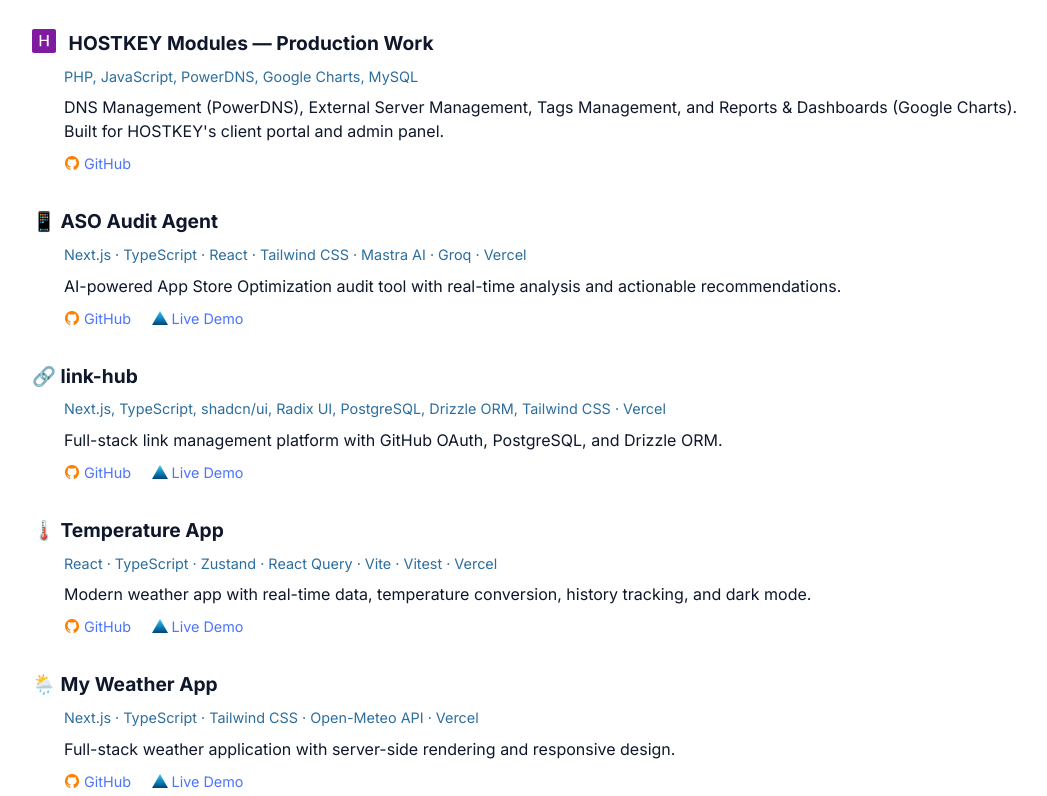
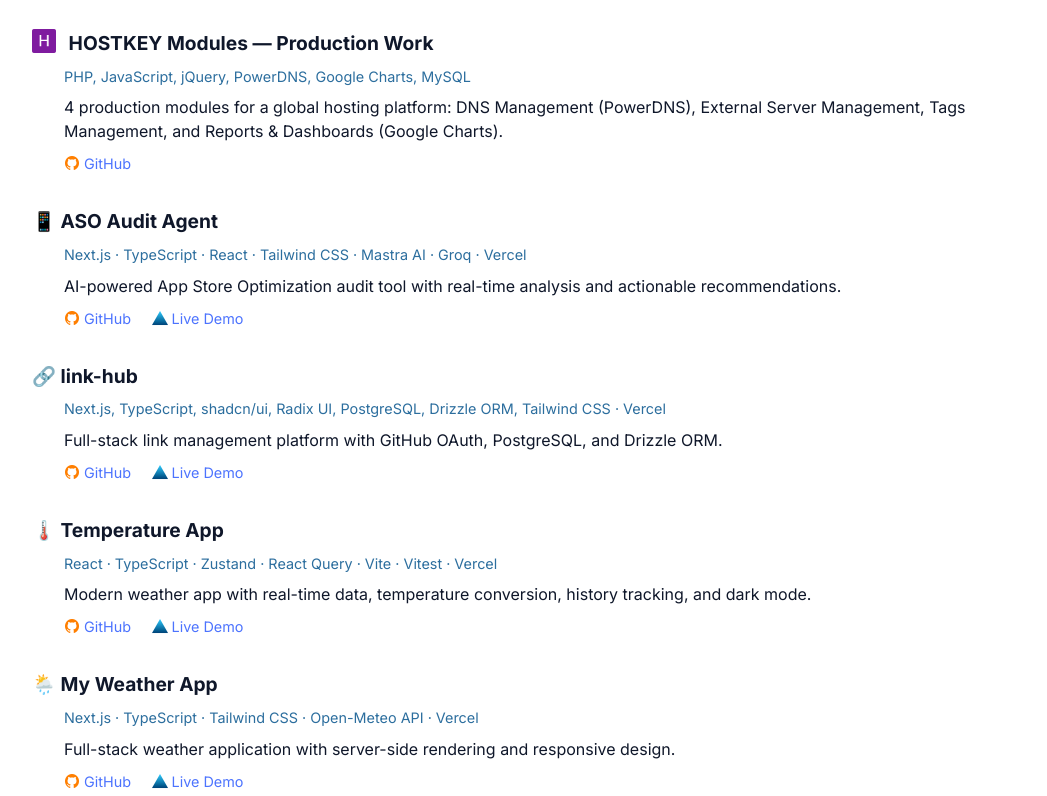
Before and after one commit to tolkensak/tolkensak, a plain HTML site: page index.html in a window 1280 px wide. Shown: the part 1428-2224 px from the top of the page, without its empty margins (115-1162 px from the left). Drawn offline with Linux system fonts and the light colour scheme.

```diff
--- a/index.html
+++ b/index.html
@@ -368,9 +368,8 @@
 
             <div class="project">
                 <div class="project-title"><img class="app-icon" src="image/hostkey.png" alt="Hostkey"> HOSTKEY Modules — Production Work</div>
-                <div class="project-tech project-line">PHP, JavaScript, PowerDNS, Google Charts, MySQL</div>
-                <!--4 production modules for a global hosting platform-->
-                <div class="project-descrition project-line">DNS Management (PowerDNS), External Server Management, Tags Management, and Reports & Dashboards (Google Charts). Built for HOSTKEY's client portal and admin panel.</div>
+                <div class="project-tech project-line">PHP, JavaScript, jQuery, PowerDNS, Google Charts, MySQL</div>
+                <div class="project-descrition project-line">4 production modules for a global hosting platform: DNS Management (PowerDNS), External Server Management, Tags Management, and Reports & Dashboards (Google Charts).</div>
                 <div class="project-links project-line">
                     <a href="https://github.com/tolkensak/hostkey-modules" target="_blank"><img class="app-icon" src="image/github.png" alt=""> GitHub</a>
                 </div>
@@ -450,7 +449,7 @@
             <div class="section-list-item"><b>External Server Management</b> — server power, ISO mounting, networking, and traffic</div>
             <div class="section-list-item"><b>Tags Management</b> — internal tag CRUD, duplicate detection, and history log</div>
             <div class="section-list-item"><b>Reports & Dashboards</b> — SQL-driven report templates, Google Charts, and dashboards (delivered in 1 week vs 6-week estimate)</div>
-            <div class="section-line"><b>Tech stack:</b> PHP, JavaScript, PowerDNS, Google Charts, MySQL</div>
+            <div class="section-line"><b>Tech stack:</b> PHP, JavaScript, jQuery, PowerDNS, Google Charts, MySQL</div>
             <div class="section-line"><a href="https://github.com/tolkensak/hostkey-modules" target="_blank">View on GitHub →</a></div>
         </div>
 
```
Also changed, not shown: 1 other file.
